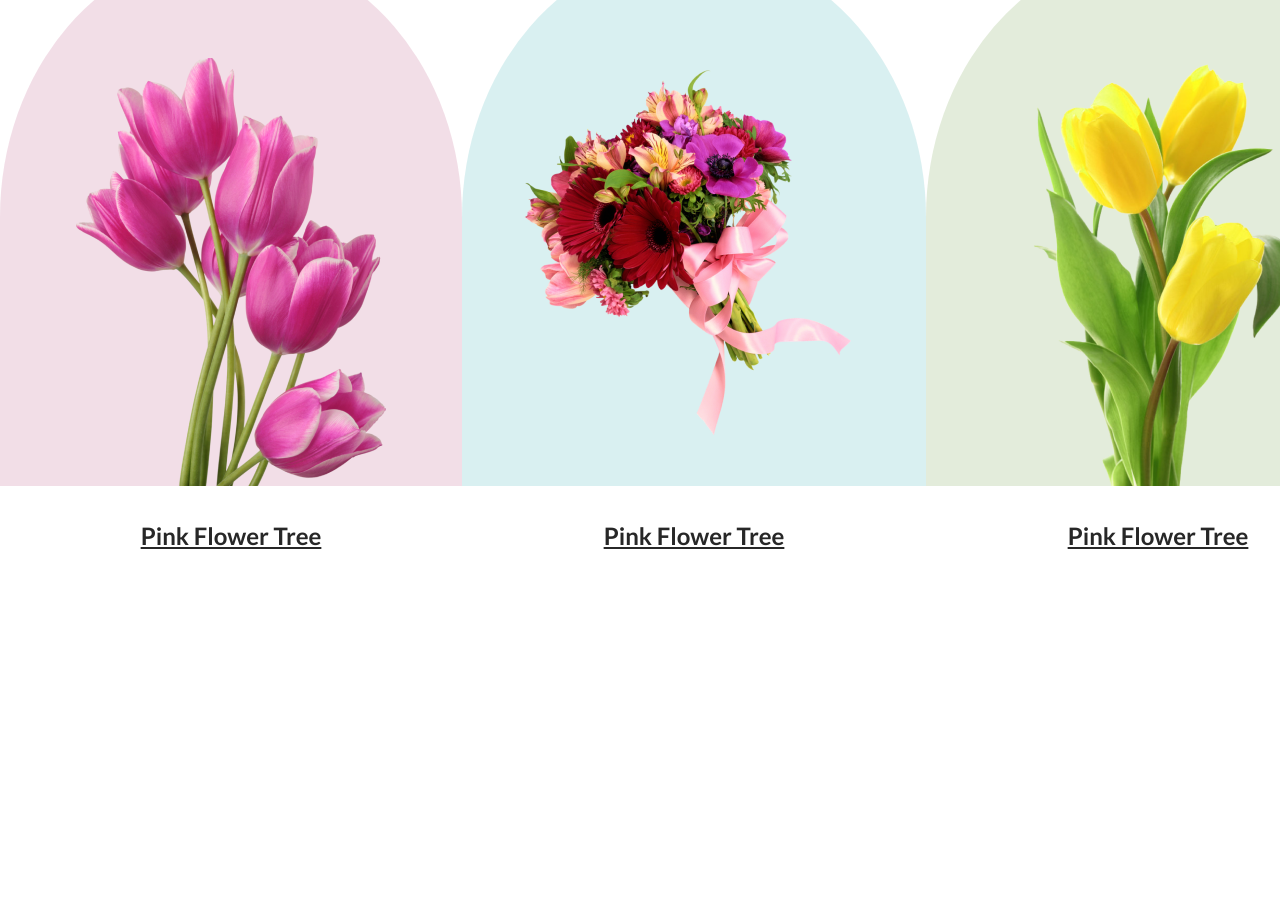
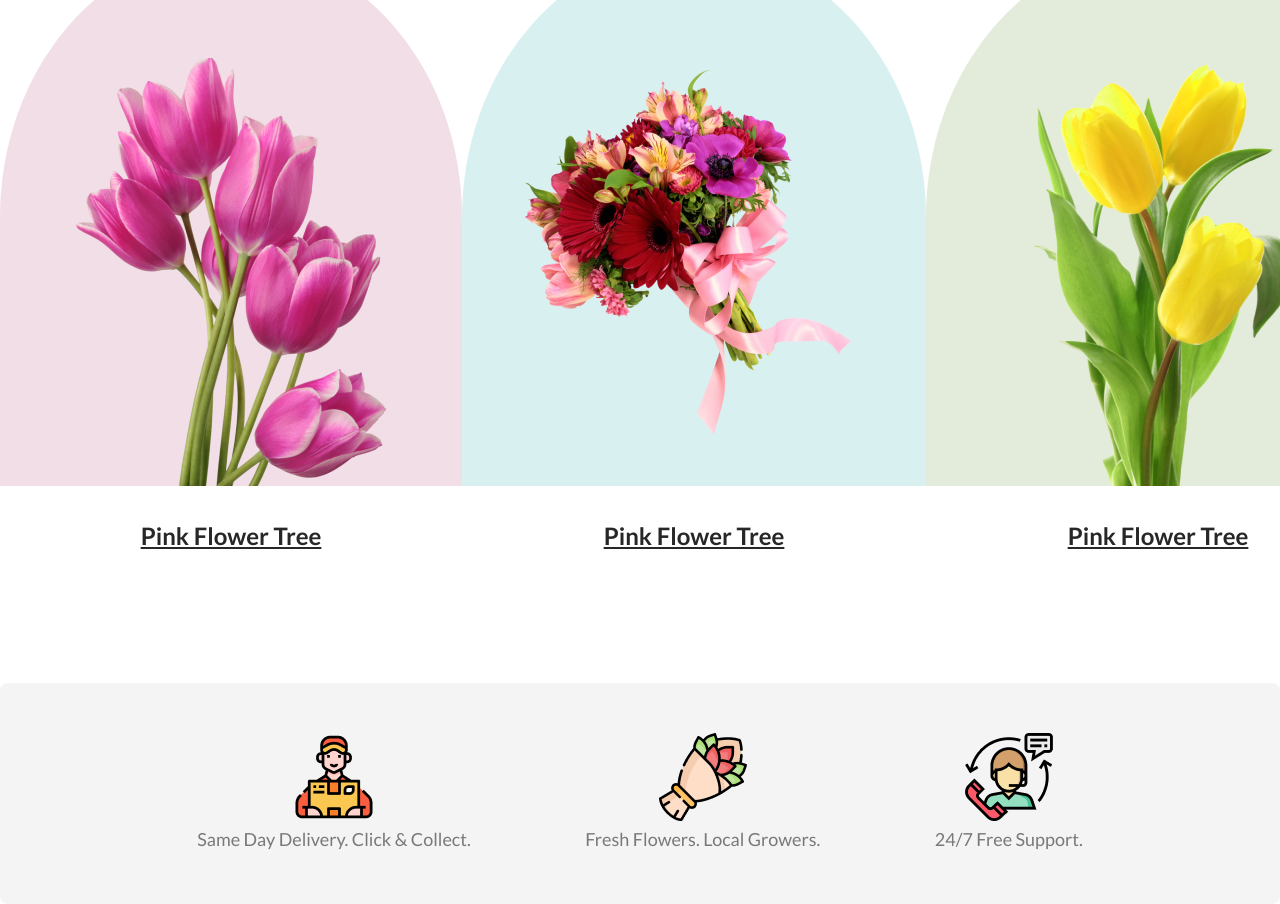
Before and after one commit to Ahnaf1111/flower-site, a plain HTML site: page index.html in a window 1280 px wide. Shown: the part 1215-2119 px from the top of the page. Before the commit the page ends 1768 px from the top, so only its background shows below. Drawn offline with Linux system fonts and the light colour scheme.

Commit message:
service section added

```diff
--- a/index.html
+++ b/index.html
@@ -53,6 +53,22 @@
             </div>
         </div>
         </section>
+        <section class="service">
+            <div class="service-container">
+                <div class="service-item">
+                    <img src="Flower Asset/delivary.png" alt="">
+                    <p class="p-primary">Same Day Delivery. Click & Collect.</p>
+                </div>
+                <div class="service-item">
+                    <img src="Flower Asset/Group 58.png" alt="">
+                    <p class="p-primary">Fresh Flowers. Local Growers.</p>
+                </div>
+                <div class="service-item">
+                    <img src="Flower Asset/Group 59.png" alt="">
+                    <p class="p-primary">24/7 Free Support.</p>
+                </div>
+            </div>
+        </section>
     </main>
     <footer>
 
--- a/style.css
+++ b/style.css
@@ -99,3 +99,16 @@
     padding: 67px 75px 0;
     background-color:rgba(71, 125, 17, 0.15);
 }
+/* service styles */
+.service{
+    border-radius: 8px;
+    background-color: rgba(39, 39, 39, 0.05);
+    padding: 50px 140px;
+}
+.service-item{
+    text-align: center;
+}
+.service-container{
+    display: flex;
+    justify-content: space-around;
+}
```
